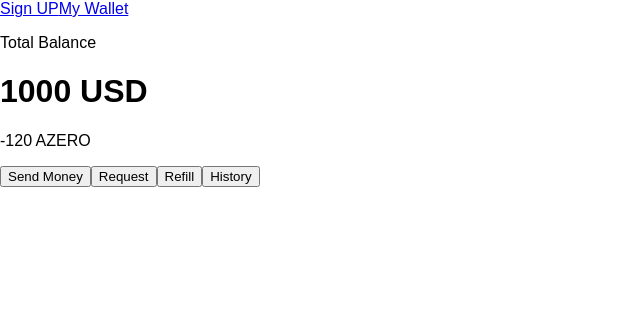
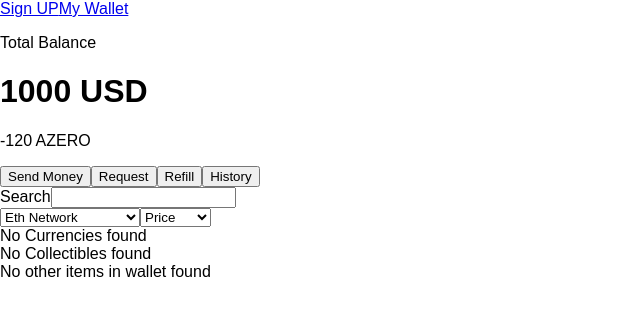
Before and after one commit to MrSakuraHub/AZH_1_24, a React (Create React App) app: page /wallet in a window 1280 px wide. Shown: the top 316 px of the page, without its empty margins (0-640 px from the left). Built offline with nearby package versions, Linux system fonts and the light colour scheme; a web font is replaced by a local one.

Commit message:
Finished Framework for Wallet part of website

```diff
--- a/src/App.js
+++ b/src/App.js
@@ -8,7 +8,7 @@ function App() {
   return (
     <div>
       <Router>
-        <Navbar />
+        <Navbar/>
         <Routes>
           <Route path='signup' element={<SignUp />}/>
           <Route path='wallet' element={<Wallet />}/>
--- a/src/components/WalletSearch.js
+++ b/src/components/WalletSearch.js
@@ -0,0 +1,23 @@
+
+
+function WalletSearch () {
+    return (
+        <div>
+            <form>
+                <label>Search</label>
+                <input></input>
+            </form>
+            <select name="Catagory">
+                <option>Eth Network</option>
+                <option>Aleph Zero Network</option>
+            </select>
+            <select name="Sort By">
+                <option>Price</option>
+                <option>Network</option>
+                <option>type</option>
+            </select>
+        </div>
+    )
+}
+
+export default WalletSearch;
--- a/src/pages/Wallet.js
+++ b/src/pages/Wallet.js
@@ -1,10 +1,80 @@
+import WalletSearch from "../components/WalletSearch";
 import WalletTotal from "../components/WalletTotal";
 
 
 function Wallet () {
     return (
         <div>
-        <WalletTotal></WalletTotal>
+            <div>
+                <WalletTotal></WalletTotal>
+            </div>
+            <div>
+                <WalletSearch></WalletSearch>
+            </div>
+            <div>
+                <section className="currency-grid"> {/* Section for currency cards grid */}
+                    {/* {NFTs ? (
+                        NFTs.map((NFT) => (
+                            <div key={NFT.id.tokenId}>
+                            <NFTCard
+                                id={NFT.id.tokenId}
+                                address={NFT.contract.address}
+                                name={NFT.contractMetadata.name}
+                                heroName={NFT.heroName}
+                                power={NFT.power}
+                                deduction={NFT.deduction}
+                                health={NFT.health}
+                                presence={NFT.presence}
+                            />
+                            </div>
+                        ))
+                        ) : (
+                        <div className="no-nfts">No NFTs found</div>
+                        )}*/} No Currencies found
+                </section>
+                <section className="nft-grid"> {/* Section for nft cards grid */}
+                    {/* {NFTs ? (
+                        NFTs.map((NFT) => (
+                            <div key={NFT.id.tokenId}>
+                            <NFTCard
+                                id={NFT.id.tokenId}
+                                address={NFT.contract.address}
+                                name={NFT.contractMetadata.name}
+                                heroName={NFT.heroName}
+                                power={NFT.power}
+                                deduction={NFT.deduction}
+                                health={NFT.health}
+                                presence={NFT.presence}
+                            />
+                            </div>
+                        ))
+                        ) : (
+                        <div className="no-nfts">No NFTs found</div>
+                        )}*/} No Collectibles found
+                </section>
+                <section className="other-grid"> {/* Section for others cards grid */}
+                    {/* {NFTs ? (
+                        NFTs.map((NFT) => (
+                            <div key={NFT.id.tokenId}>
+                            <NFTCard
+                                id={NFT.id.tokenId}
+                                address={NFT.contract.address}
+                                name={NFT.contractMetadata.name}
+                                heroName={NFT.heroName}
+                                power={NFT.power}
+                                deduction={NFT.deduction}
+                                health={NFT.health}
+                                presence={NFT.presence}
+                            />
+                            </div>
+                        ))
+                        ) : (
+                        <div className="no-nfts">No NFTs found</div>
+                        )}*/} No other items in wallet found
+                </section>
+
+            </div>
+
         </div>
     )
 }
```
